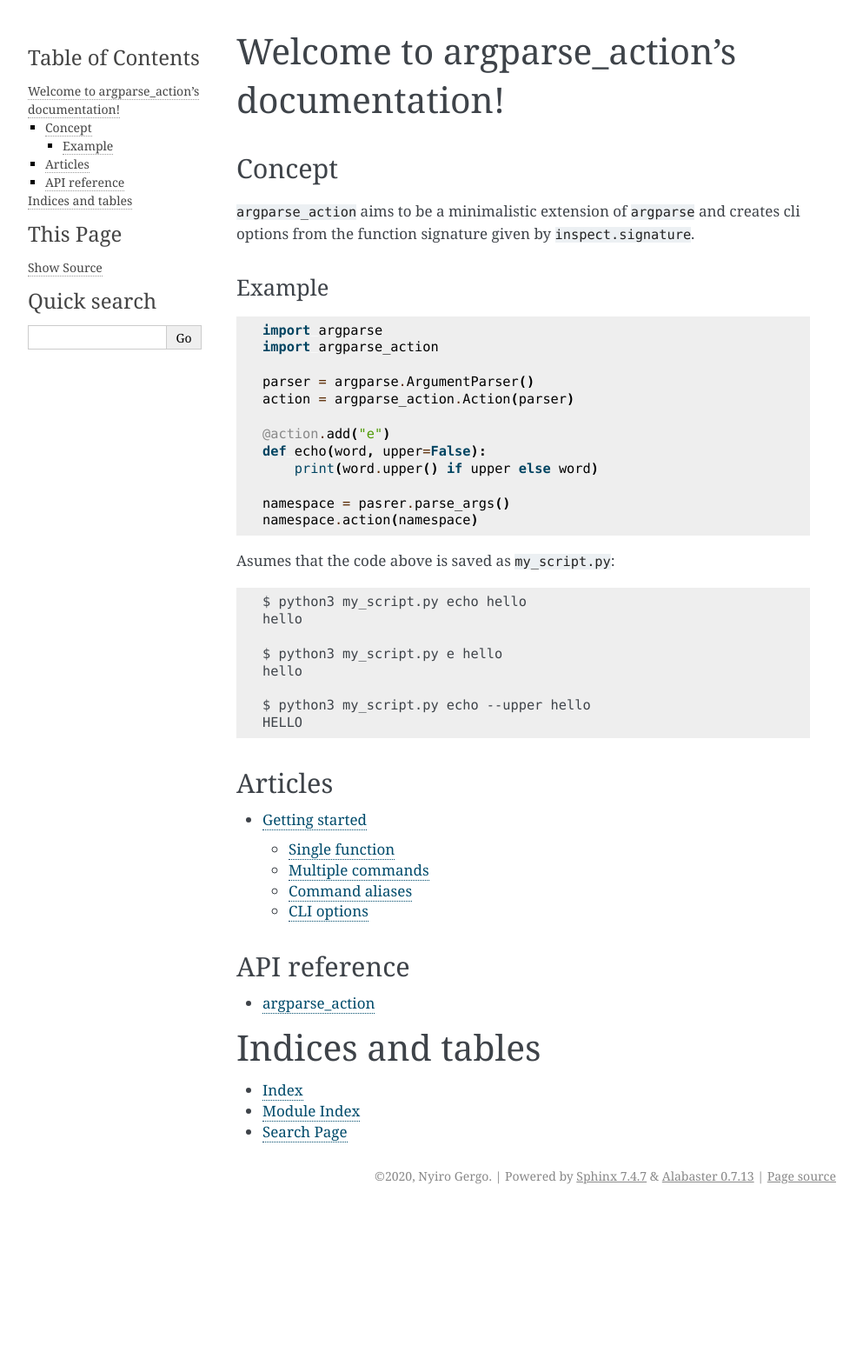
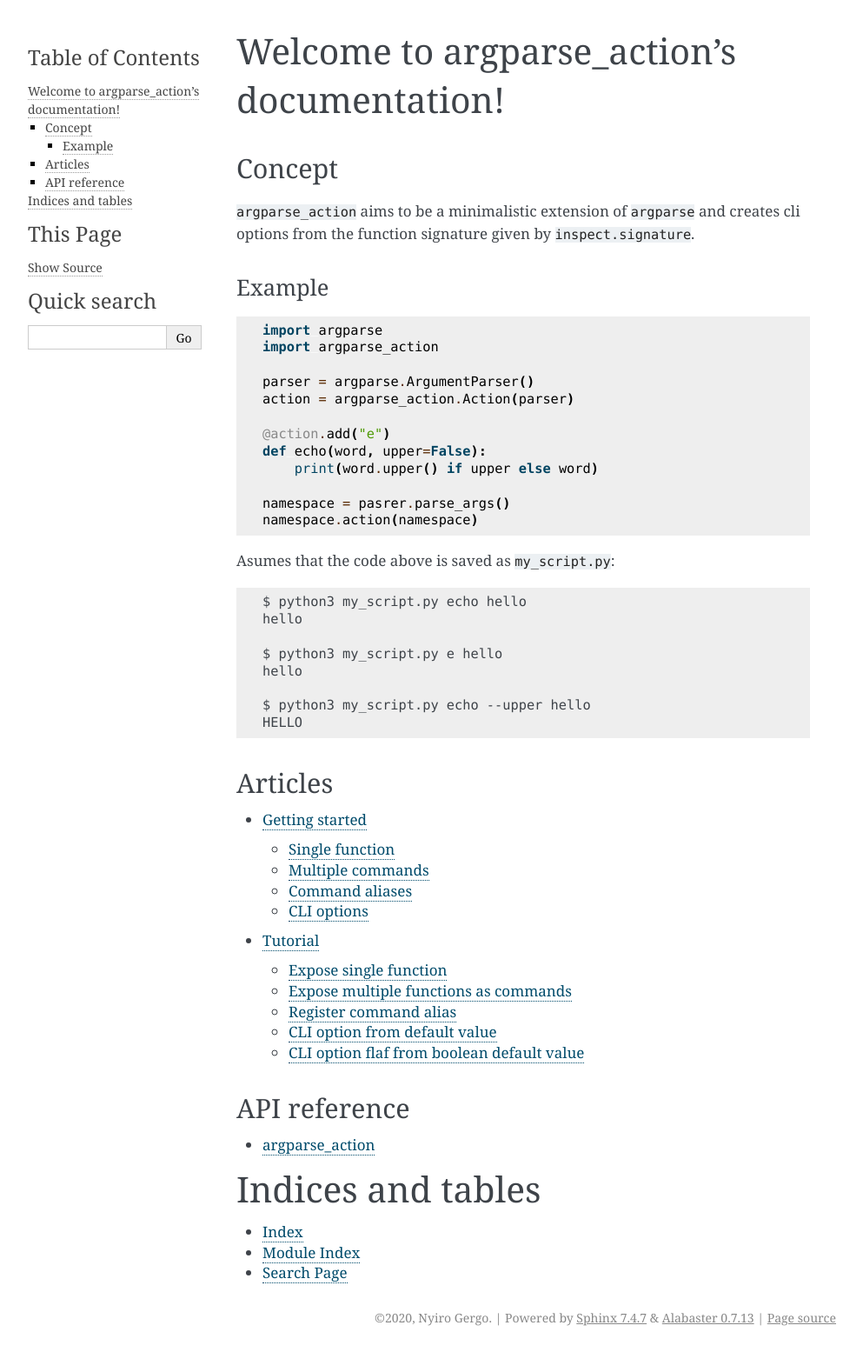
Before and after one commit to nyirog/argparse_action, a Sphinx documentation site: the page built from doc/index.rst, in a window 1280 px wide. Shown: the whole page at 87% size, without its empty margins (148-1141 px from the left). Built offline with Sphinx 7.4.7, drawn with Linux system fonts in a browser that asks for light colours; before the commit the page ends 1392 px from its top, so only the background shows below that; some of the changed lines change nothing that is shown.

Commit message:
doc: tutorial
The `Tutorial` article collects the basic features of argparse_action.

```diff
--- /dev/null
+++ b/doc/articles/tutorial.rst
@@ -0,0 +1,145 @@
+Tutorial
+========
+
+.. toctree::
+   :maxdepth: 2
+   :caption: Contents:
+
+The tutorial assumes that the example snippets are saved as ``my_script.py``.
+
+Expose single function
+----------------------
+
+.. code-block:: python
+
+   "Example script for argparse_action"
+   import argparse
+   import argparse_action
+
+   def echo(word):
+       print(word)
+
+   parser = argparse.ArgumentParser(description=__doc__)
+   argparse_action.add_action(parser, echo)
+   namespace = parser.parse_args()
+   namespace.action(namespace)
+
+.. code-block::
+
+   $ python3 my_script.py -h
+   usage: my_script.py [-h] word
+
+   Example script for argparse_action
+
+   positional arguments:
+     word
+
+   optional arguments:
+     -h, --help  show this help message and exit
+
+   $ python3 echo.py hello
+   hello
+
+Expose multiple functions as commands
+-------------------------------------
+
+.. code-block:: python
+
+   "Example script for argparse_action"
+   import argparse
+   import argparse_action
+
+   parser = argparse.ArgumentParser(description=__doc__)
+   action = argparse_action.Action(parser)
+
+   @action.add()
+   def echo(parameter):
+       "echo the cli argument"
+       print(parameter)
+
+   @action.add()
+   def oche(parameter):
+       "echo the revered cli argrument"
+       acc = list(parameter)
+       acc.reverse()
+       print("".join(acc))
+
+   namespace = parser.parse_args()
+   namespace.action(namespace)
+
+.. code-block::
+
+   $ python3 my_script.py  -h
+   usage: my_script.py [-h] command ...
+
+   Example script for argparse_action
+
+   positional arguments:
+     command
+       echo  echo the cli argument
+       oche  echo the revered cli argument
+
+   optional arguments:
+     -h, --help  show this help message and exit
+
+   $ python3 my_script.py echo hello
+   hello
+
+   $ python3 my_script.py oche hello
+   olleh
+
+
+Register command alias
+----------------------
+
+.. code-block:: python
+
+   @action.add("print", "p")
+   def echo(parameter):
+       "echo the cli argument"
+       print(parameter)
+
+.. code-block::
+
+   $ python3 my_script.py echo hello
+   hello
+
+   $ python3 my_script.py print bello
+   bello
+
+   $ python3 my_script.py p hello-bello
+   hello-bello
+
+CLI option from default value
+-----------------------------
+
+.. code-block:: python
+
+   @action.add()
+   def echo(word, name="joe"):
+       print(f"{word} {name}")
+
+.. code-block::
+
+   $ python3 my_script.py echo hello
+   hello joe
+
+   $ python3 my_script.py echo hello --name sam
+   hello sam
+
+CLI option flaf from boolean default value
+------------------------------------------
+
+.. code-block:: python
+
+   @action.add()
+   def echo(word, upper=False):
+       print(word.upper() if upper else word)
+
+.. code-block::
+
+   $ python3 my_script.py echo hello
+   hello
+
+   $ python3 my_script.py echo hello --upper
+   HELLO
--- a/doc/index.rst
+++ b/doc/index.rst
@@ -55,6 +55,7 @@
    :maxdepth: 2
 
    articles/getting_started
+   articles/tutorial
 
 API reference
 -------------
```
